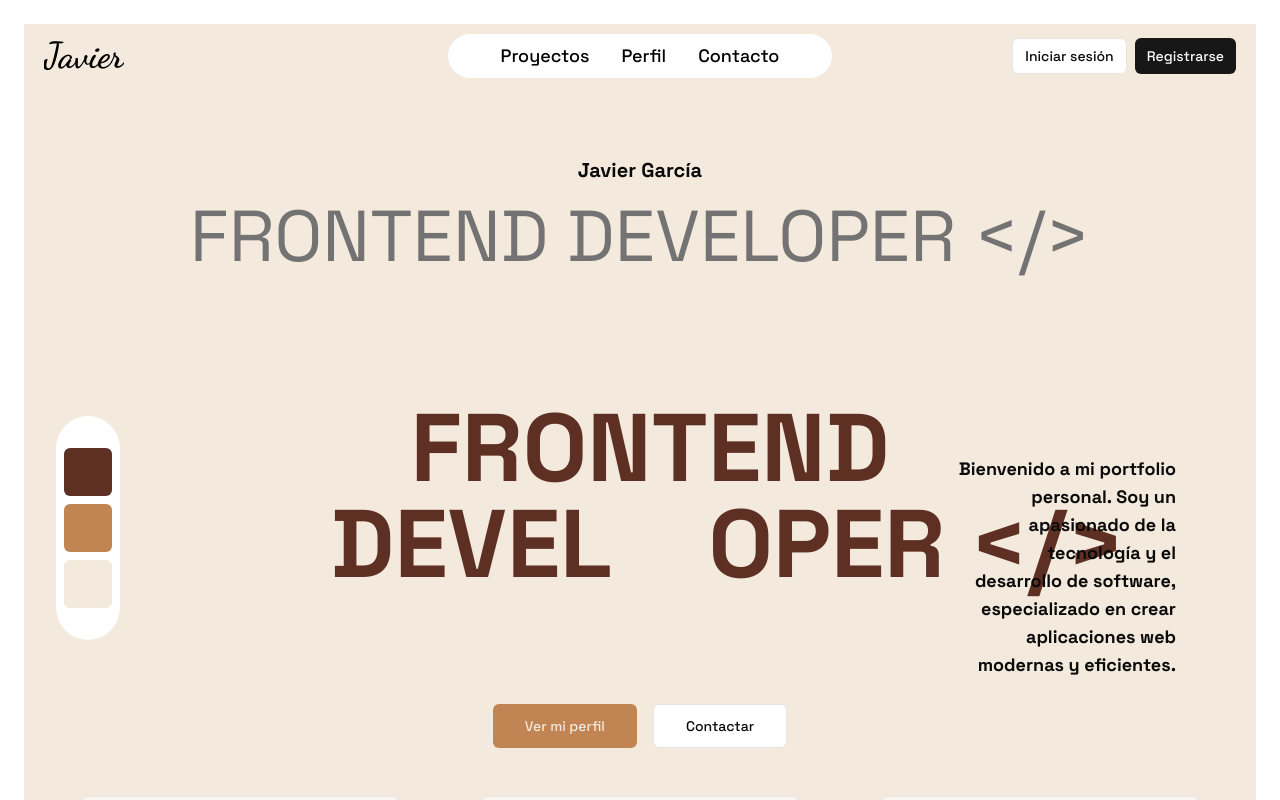
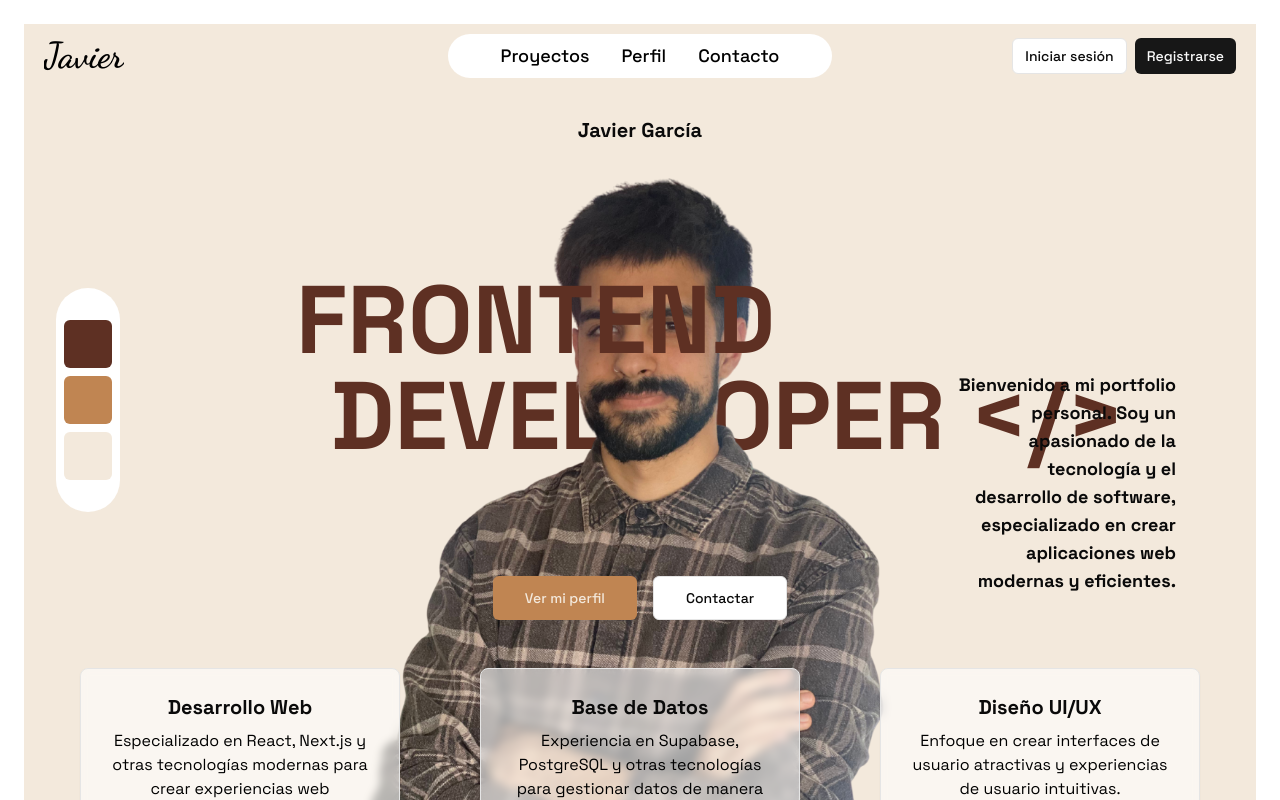
Before and after one commit to jvgemelo/javi-portfolio, a Next.js app: page / in a window 1280 px wide. Shown: the top 800 px of the page. Built offline with nearby package versions, Linux system fonts and the light colour scheme; no server answers.

Commit message:
Refactor Hero component to enhance layout and styling, incorporating a new background image for improved visual appeal and adjusting text structure for better readability. Update font usage for consistency across the component.

```diff
--- a/components/hero.tsx
+++ b/components/hero.tsx
@@ -10,13 +10,21 @@ const spaceGrotesk = Space_Grotesk({
 
 export default function Hero() {
   return (
-    <div className="flex flex-col items-center gap-8 py-6 text-center lg:py-10">
-      <div className="space-y-4 px-4">
-        <h1 className="text-xl font-bold sm:text-5xl md:text-xl">
+    <div className={`${spaceGrotesk.className} relative flex flex-col items-center gap-8 text-center overflow-hidden min-h-[85vh]`}>
+      <div className="absolute inset-0 z-[1] flex justify-center items-center">
+        <Image
+          src="/yo-portfolio-Photoroom.png"
+          alt="Background"
+          width={700}
+          height={1200}
+          className="object-contain max-w-full h-auto"
+          priority
+        />
+      </div>
+
+      <div className="space-y-4 px-4 relative w-full">
+        <h2 className="text-lg font-bold sm:text-xl">
           Javier García
-        </h1>
-        <h2 className="text-6lg text-muted-foreground sm:text-7xl">
-          FRONTEND DEVELOPER {"</>"}
         </h2>
         <div className="flex flex-col pt-[10vh] sm:pt-[14vh] pb-[6vh] sm:pb-[10vh]">
           <div className="hidden sm:flex absolute left-4 sm:left-8 z-[25] flex-col gap-2 mt-4 bg-white p-2 py-4 sm:py-8 rounded-full">
```
